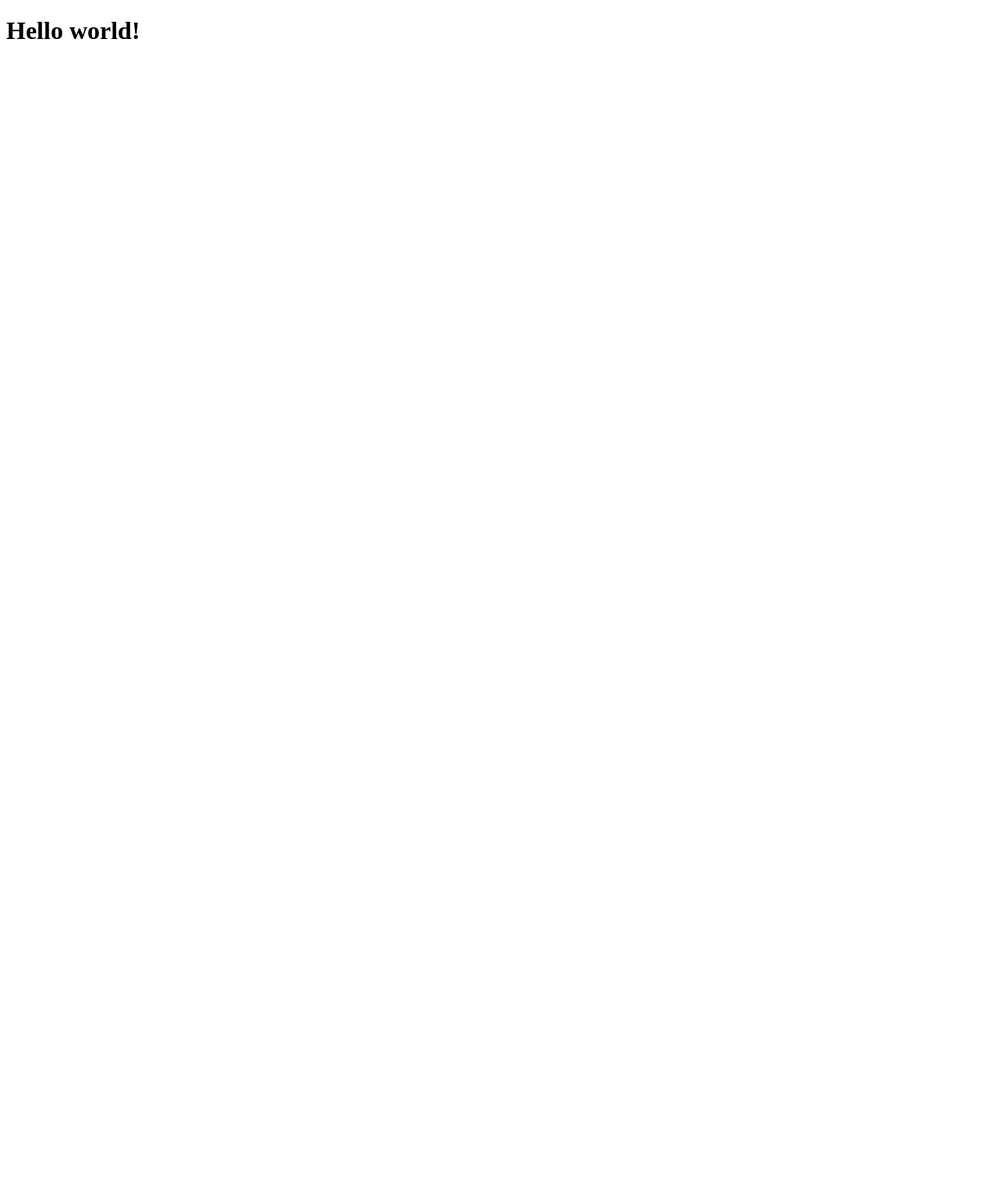
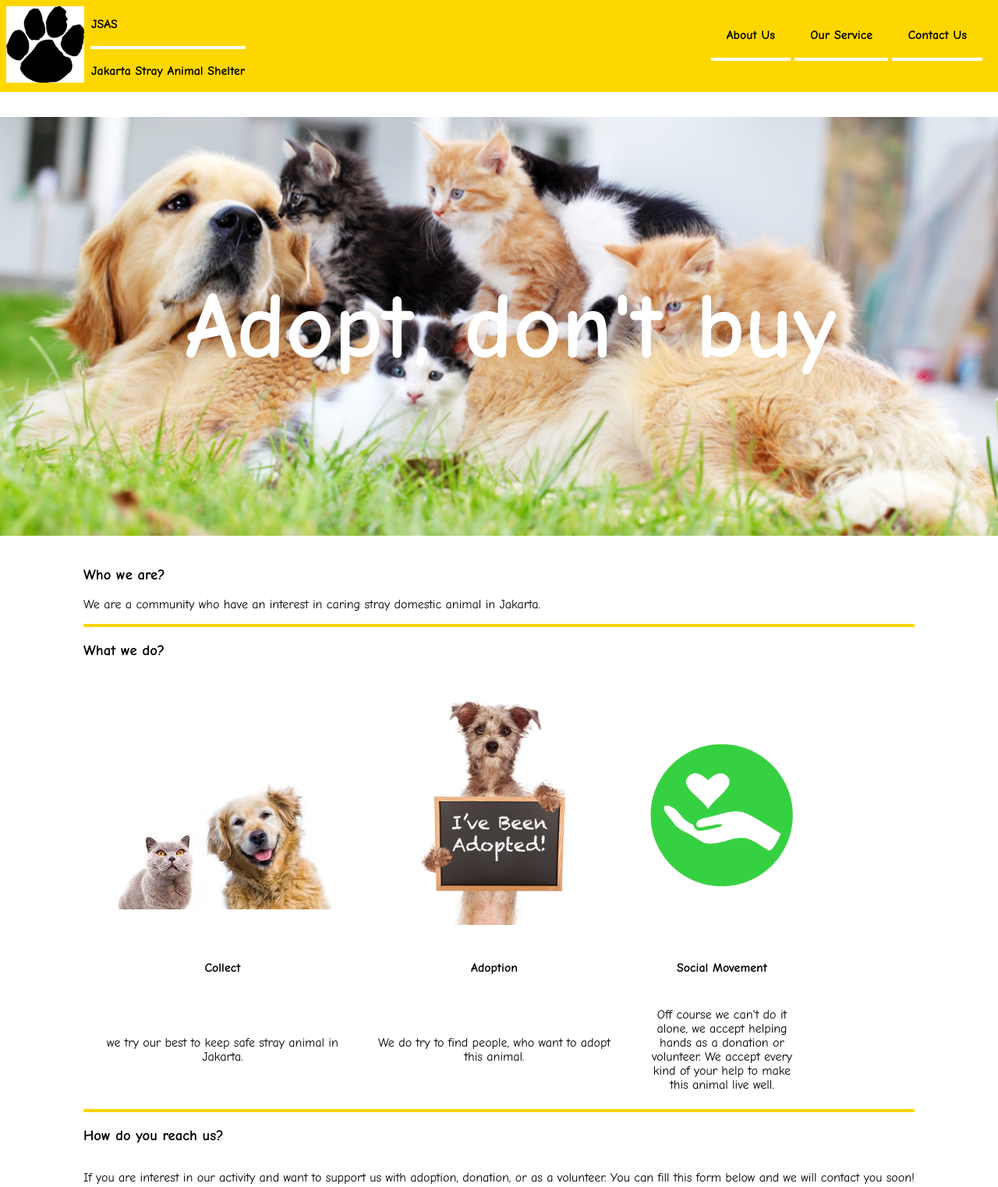
Before and after one commit to DeeS17/agileFox, a plain HTML site: page index.html in a window 1280 px wide. Shown: the top 1522 px of the page at 78% size. Before the commit the page ends 800 px from the top, so only its background shows below. Drawn offline with Linux system fonts and the light colour scheme.

Commit message:
Last Update Jakarta Stray Animal Shelter

```diff
--- a/index.html
+++ b/index.html
@@ -1,11 +1,109 @@
 <!DOCTYPE html>
-<html lang="en">
+
+<html>
 <head>
-    <meta charset="UTF-8">
-    <meta name="viewport" content="width=device-width, initial-scale=1.0">
-    <title>Document</title>
+    <title>Jakarta Stray Animal Shelter</title>
+    <link href="style.css" rel="stylesheet" />
 </head>
 <body>
-    <h1>Hello world!</h1>
+    <header>
+        <table>
+            <tr>
+                <td rowspan="2"><img src="paw.jpg" /></td>
+                <td style="border-bottom: 4px solid white">JSAS</td>
+            </tr>
+            <tr>
+                <td>Jakarta Stray Animal Shelter</td>
+            </tr>
+        </table>
+        <ul>
+            <li><a href="#About-Us">About Us</a></li>
+            <li><a href="#Our-Service">Our Service</a></li>
+            <li><a href="#Contact_us">Contact Us</a></li>
+        </ul>
+    </header>
+
+
+    <section class="picture-after-header">
+        <h1 style="padding-left: 30px;">Adopt, don't buy</h1>
+    </section>
+
+    <section>
+        <div id="About-Us">
+            <h3>Who we are?</h3>
+            <p>We are a community who have an interest in caring stray domestic animal in Jakarta.</p>
+        </div>
+
+        <div id="Our-Service">
+            <h3>What we do?</h3>
+            <table>
+                <tr class="service-img">
+                    <td><img src="collect.jpg" style="position:relative; top: 50px" /></td>
+                    <td><img src="adopt.jpg" /</td>
+                    <td style="display:flex; justify-content: center;"><img src="donate.png" style="width: 200px; position: relative; top: 60px" /</td>
+                </tr>
+                <tr class="service-title">
+                    <td>Collect</td>
+                    <td>Adoption</td>
+                    <td>Social Movement</td>
+                </tr>
+                <tr class="service-desc">
+                    <td>we try our best to keep safe stray animal in Jakarta.</td>
+                    <td>We do try to find people, who want to adopt this animal.</td>
+                    <td>Off course we can't do it alone, we accept helping hands as a donation or volunteer. We accept every kind of your help to make this animal live well.</td>
+                </tr>
+            </table>
+        </div>
+
+        <div style="border-bottom: none" id="Contact_us">
+            <h3>How do you reach us?</h3>
+            <p>If you are interest in our activity and want to support us with adoption, donation, or as a volunteer. You can fill this form below and we will contact you soon! </p>
+
+            <br />
+
+            <img src="before footer.jpg" />
+
+            <form action="thanks.html"">
+                Email:
+                <input type="email" name="email" required>
+                </br>
+                </br>
+                Telephone:
+                <input type="tel" name="phone" pattern="[0-9]{10,}" required>
+                </br>
+                </br>
+                Full name:
+                <input type="text" name="full name" required/>
+                </br>
+                </br>
+                Gender:
+                <input type="radio" name="Gender" value="Male" required/> Male
+                <input type="radio" name="Gender" value="Female" required/> Female
+                </br>
+                </br>
+                Birthday:
+                <input type="date" id="birthday" name="birthday" required/>
+                </br>
+                </br>
+                Do you ever have a pet?
+                <select name="experience" required>
+                    <option>off course yes!</option>
+                    <option>nope, but always first time for everything.</option>
+                </select>
+                <p>What kind of pet do you have?</p>
+                <input type="checkbox" name="dog" /> Dog
+                <input type="checkbox" name="cat"/> Cat
+                <input type="checkbox" name="other"/> Other
+                </br>
+                </br>
+                <input style="width: 100px" type="image" src="pawSubmit.jpg" alt="Submit">
+            </form>
+        </div>
+    </section>
+
+    <footer>
+        <h1>Adopt don't buy</h1>
+    </footer>
+
 </body>
 </html>
--- /dev/null
+++ b/style.css
@@ -0,0 +1,110 @@
+body{
+    margin: 0;
+    padding: 0;
+    font-family:'Comic Sans MS'
+}
+
+header{
+    display: flex;
+    justify-content: space-between;
+    background-color: gold;
+    position: fixed;
+    width: 100%;
+    z-index: 10;
+}
+
+header img{
+    padding: 5px;
+    width: 100px;
+    background-color: gold;
+}
+
+header table td {
+    font-weight:700;
+}
+
+header ul {
+    margin-right: 20px;
+    align-items:center;
+}
+
+header ul li {
+    display: inline-block;
+    padding: 20px;
+    font-weight: 700;
+    border-bottom: 4px solid white;
+}
+
+a {
+    text-decoration: none;
+    color: black;
+}
+
+a:hover {
+    color: white;
+}
+
+.picture-after-header {
+    background-image: url("after header.jpg");
+    background-size: cover;
+    background-position: center;
+    background-attachment: fixed;
+
+    height: 497px;
+    align-content: center;
+    color: white;
+    font-size: 5em;
+}
+
+section {
+    position: relative;
+    top: 150px;
+    padding: 20px;
+    display: grid;
+    justify-content: center;
+}
+
+div {
+    border-bottom: 4px solid gold;
+}
+
+#Our-Service td {
+    padding: 20px;
+    width: 200px;
+}
+
+table .service-title {
+    font-weight: 700;
+    text-align: center;
+}
+
+table .service-desc {
+    text-align: center;
+}
+
+#Contact_us {
+    display: grid
+}
+
+#Contact_us img {
+    justify-self:center;
+}
+
+form {
+    font-weight: 700;
+    padding: 20px;
+    width: 500px;
+    justify-self: center;
+    border: 5px solid gold;
+}
+
+footer {
+    background-color: gold;
+    position: relative;
+    top:450px;
+    display:grid;
+}
+
+footer h1 {
+    text-align:center
+}
```
Also changed, not shown: thanks.html (added, +44 -0 lines), adopt.jpg (added), after header.jpg (added), before footer.jpg (added), collect.jpg (added), donate.png (added), paw.jpg (added), pawHome.jpg (added), pawSubmit.jpg (added), 4 other files.
